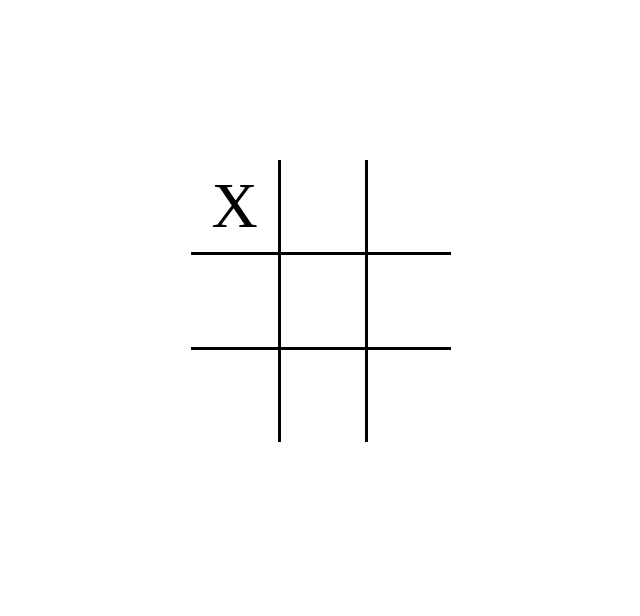
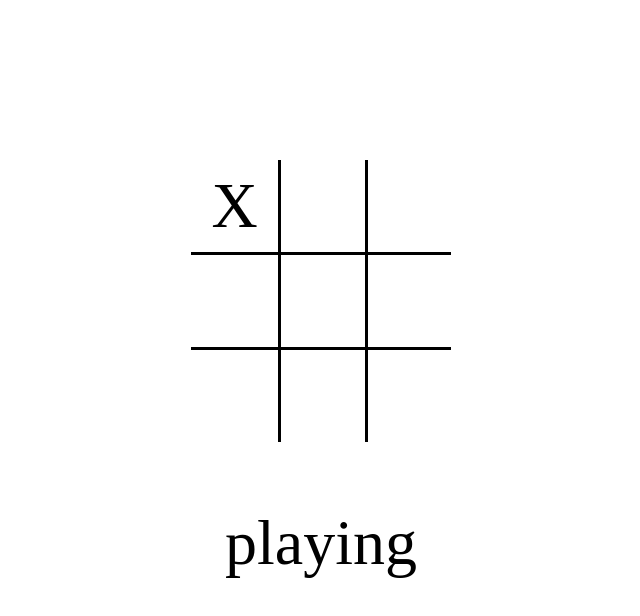
Before and after one commit to eppineda/tic-tac-toe.jquery, a website: page index.html in a window 1280 px wide. Both pictures are taken after a click on the element 553 px from the left and 206 px from the top of the page. Shown: the whole page, without its empty margins (319-959 px from the left). Drawn offline with nearby package versions, Linux system fonts and the light colour scheme.

Commit message:
display game status

```diff
--- a/index.html
+++ b/index.html
@@ -40,9 +40,11 @@
             game.move(cell)
             game.statusColor(cell)
             $(event.currentTarget).text(game.coords[cell])
+            $('#status').text(game.status)
         }
 
         $('.gridspace').click(this, clickHandler)
+        $('#status').text(constants.ready)
         </script>
     </body>
 </html>
```
